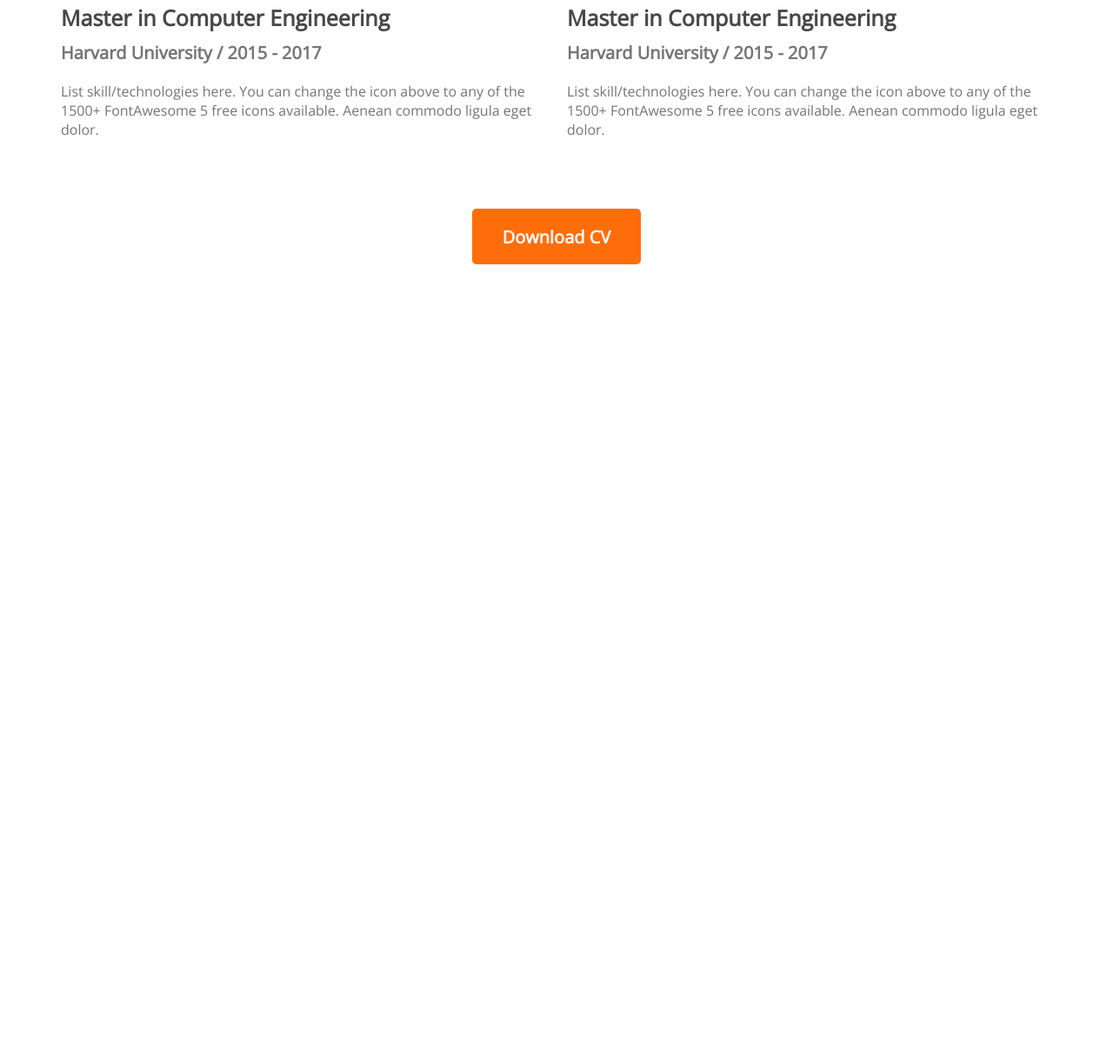
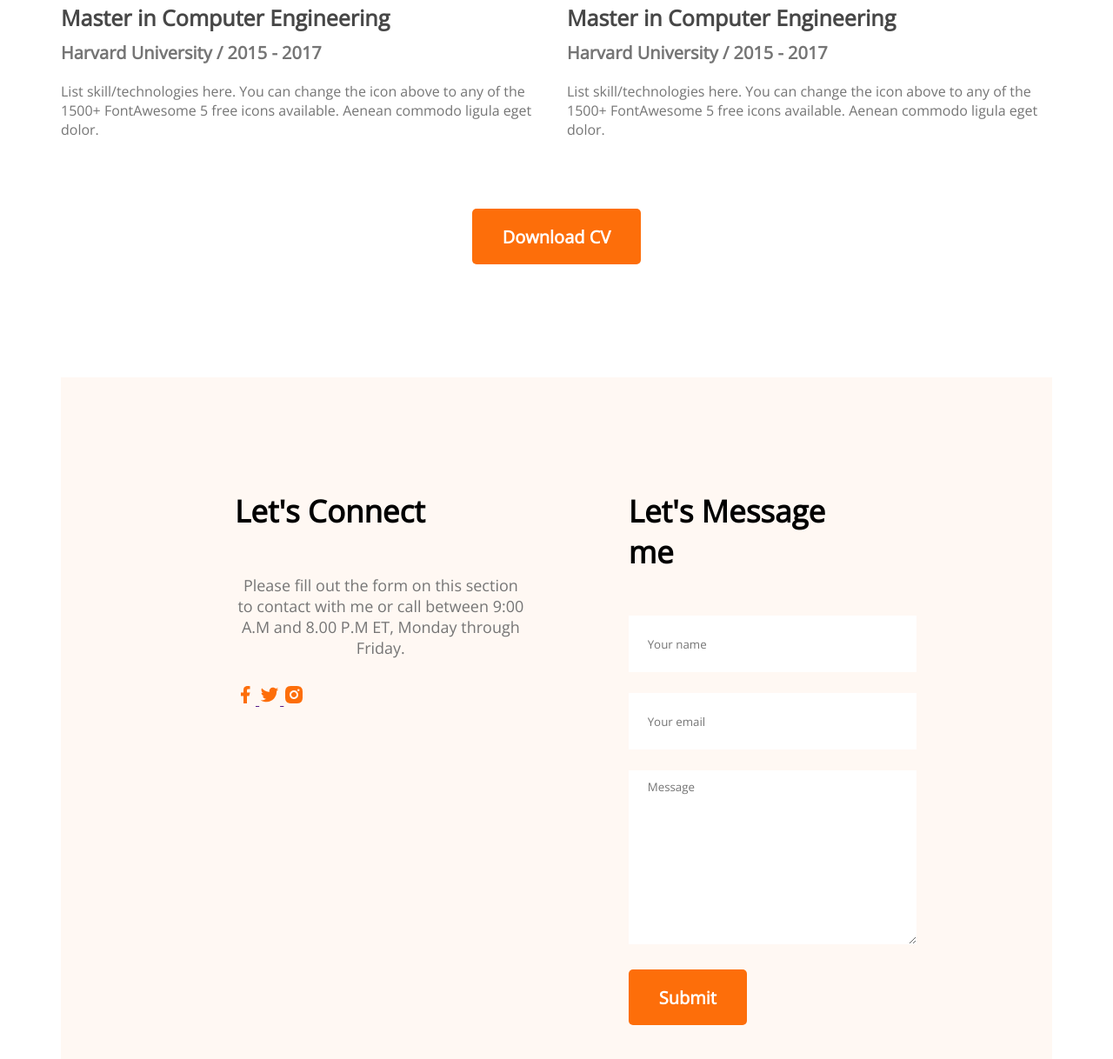
Before and after one commit to aunayem/developer-portfolio2, a plain HTML site: page index.html in a window 1280 px wide. Shown: the part 2847-4065 px from the top of the page at 87% size. Before the commit the page ends 3151 px from the top, so only its background shows below. Drawn offline with nearby package versions, Linux system fonts and the light colour scheme.

Commit message:
contact section added

```diff
--- a/index.html
+++ b/index.html
@@ -136,6 +136,31 @@
                 <button class="btn-primary">Download CV</button>
             </div>
         </section>
+        <!-- contact section -->
+        <section class="contact">
+            <div >
+                <h3 class="section-title">Let's Connect</h3>
+                <p class="section-description">Please fill out the form on this section to contact with me or call between 9:00 A.M and 8.00 P.M ET, Monday through Friday.</p>
+                <a href="">
+                    <img src="images/icons/facebook.png" alt="">
+                </a>
+                <a href="">
+                    <img src="images/icons/twitter.png" alt="">
+                </a>
+                <a href="">
+                    <img src="images/icons/insta.png" alt="">
+                </a>
+            </div>
+            <div class="contact-form">
+                <h3 class="section-title">Let's Message me</h3>
+                <form action="">
+                    <input type="text" name="" id="" placeholder="Your name">
+                    <input type="email" name="" id="" placeholder="Your email">
+                    <textarea name="" id="" placeholder="Message" cols="30" rows="10"></textarea>
+                    <input class="btn-primary" type="submit" value="Submit">
+                </form>
+            </div>
+        </section>
     </main>
     <footer>
 
--- a/styles/portfolio.css
+++ b/styles/portfolio.css
@@ -158,3 +158,27 @@
   margin-top: 50px;
   text-align: center;
 }
+/* Contact styles */
+.contact {
+  display: flex;
+  gap: 117px;
+  background: #fff8f3;
+  padding: 130px 200px;
+}
+.contact .section-title {
+  text-align: left;
+}
+.contact input[type="text"],
+input[type="email"],
+textarea {
+  margin-bottom: 24px;
+  border: 0;
+  width: 100%;
+  padding: 10px 22px;
+}
+input {
+  height: 45px;
+}
+/* .contact a {
+  text-decoration: none;
+} */
```
